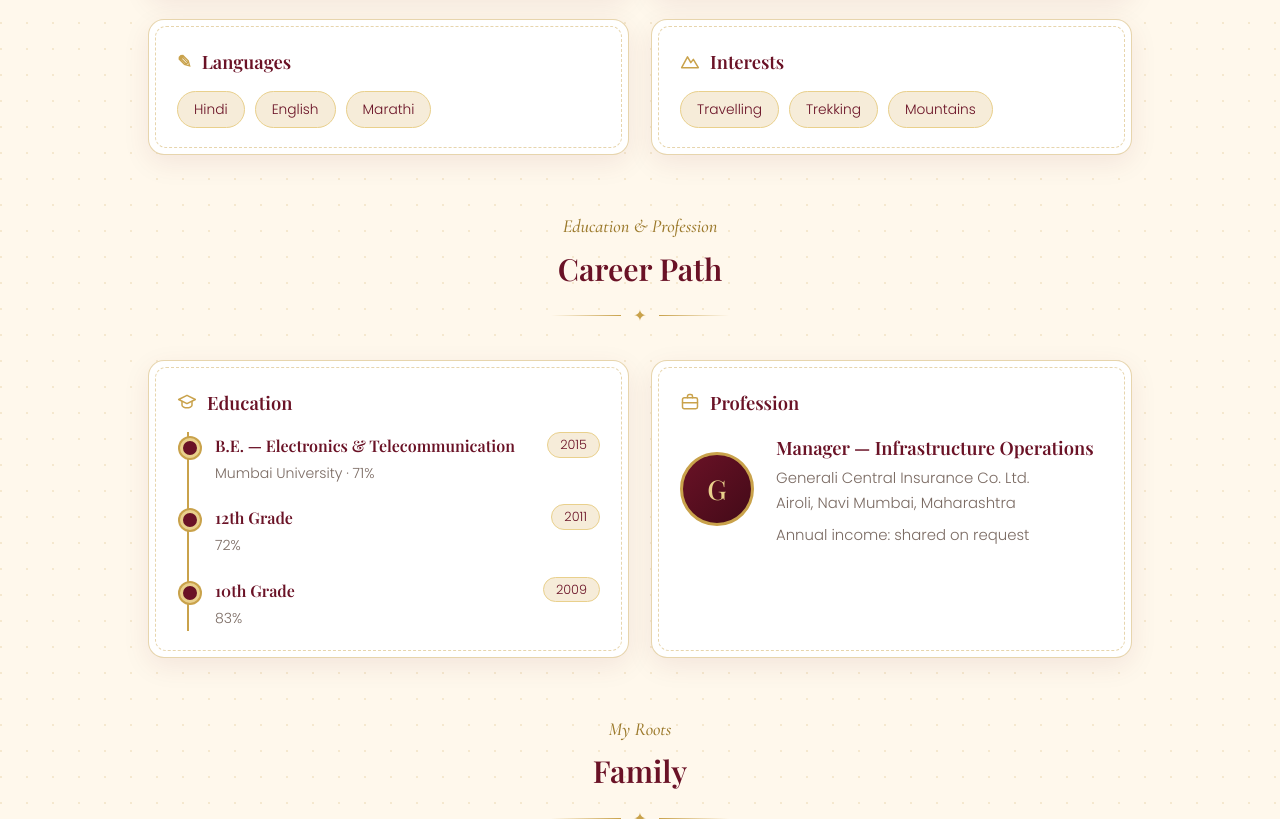
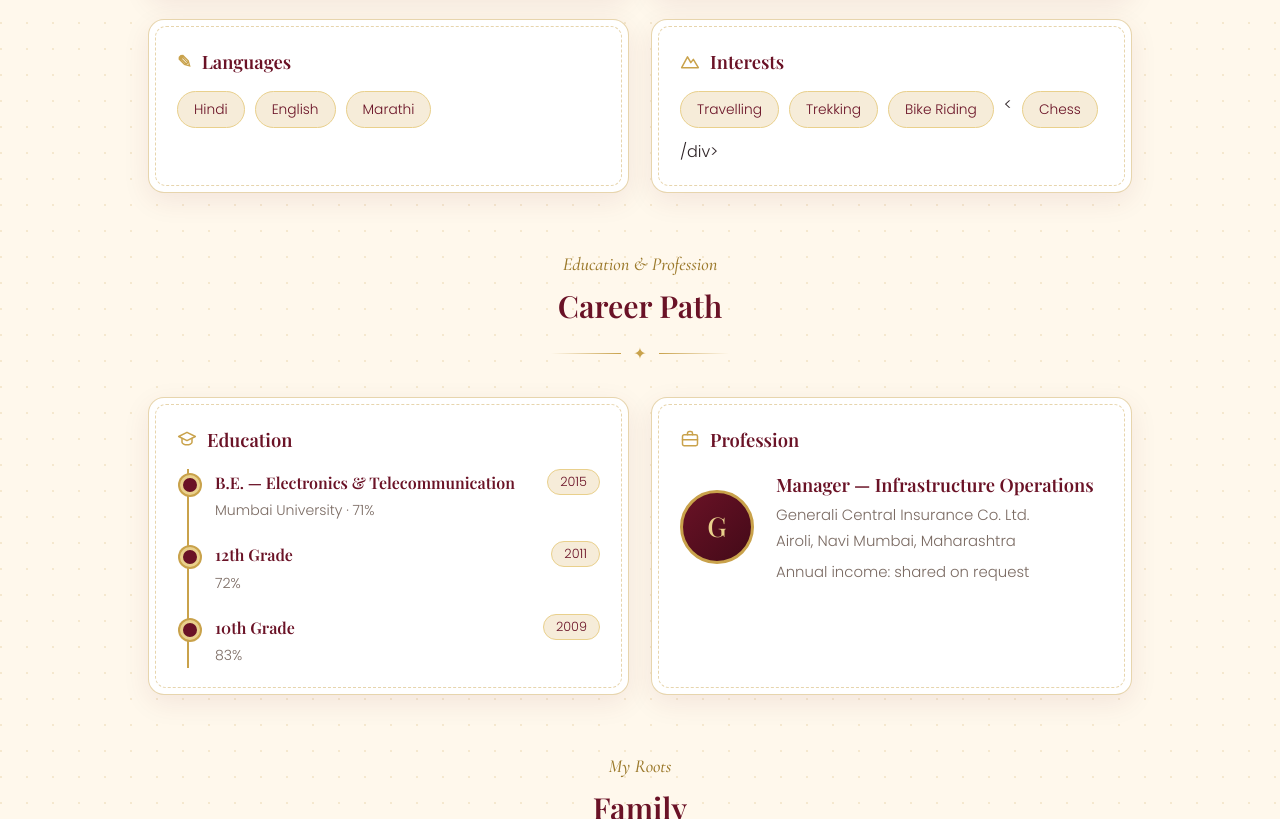
Before and after one commit to NITINSINGH0794/Nitin-Profile, a plain HTML site: page index.html in a window 1280 px wide. Shown: the part 2084-2903 px from the top of the page. Drawn offline with nearby package versions, Linux system fonts and the light colour scheme.

Commit message:
Add 'Bike Riding' and 'Chess' to interests list

```diff
--- a/index.html
+++ b/index.html
@@ -258,7 +258,7 @@ footer{margin-top:34px;font-size:.78rem;color:rgba(255,255,255,.65)}
       </div>
       <div class="card">
         <h3><i><svg width="20" height="20" viewBox="0 0 24 24" fill="none" stroke="currentColor" stroke-width="1.8" stroke-linecap="round" stroke-linejoin="round"><path d="M2 20 9 7l4 7 3-4 6 10Z"/></svg></i>Interests</h3>
-        <div class="pills"><span class="pill">Travelling</span><span class="pill">Trekking</span><span class="pill">Mountains</span></div>
+        <div class="pills"><span class="pill">Travelling</span><span class="pill">Trekking</span><span class="pill">Bike Riding</span><<span class="pill">Chess</span>/div>
       </div>
     </div>
   </section>
```
